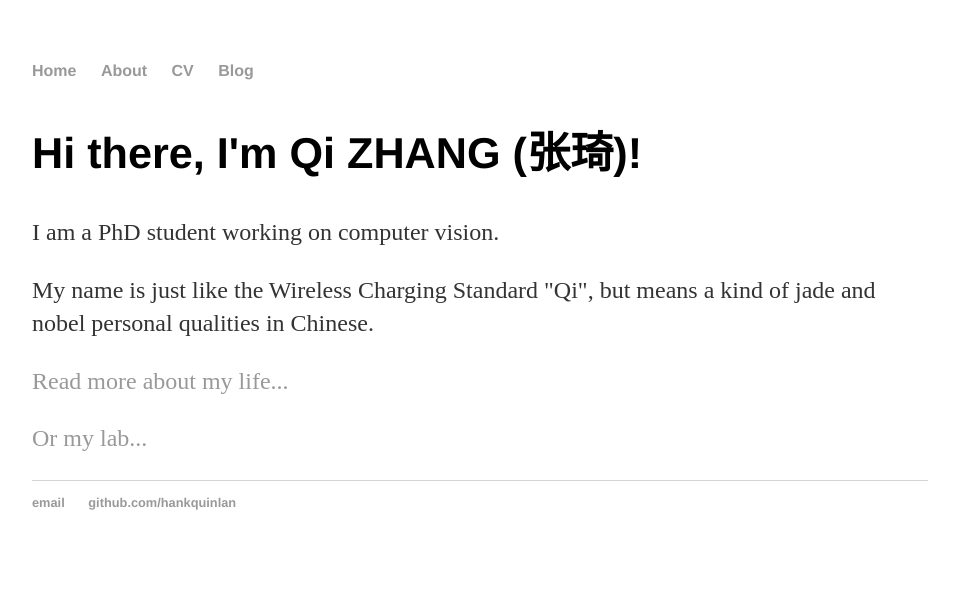
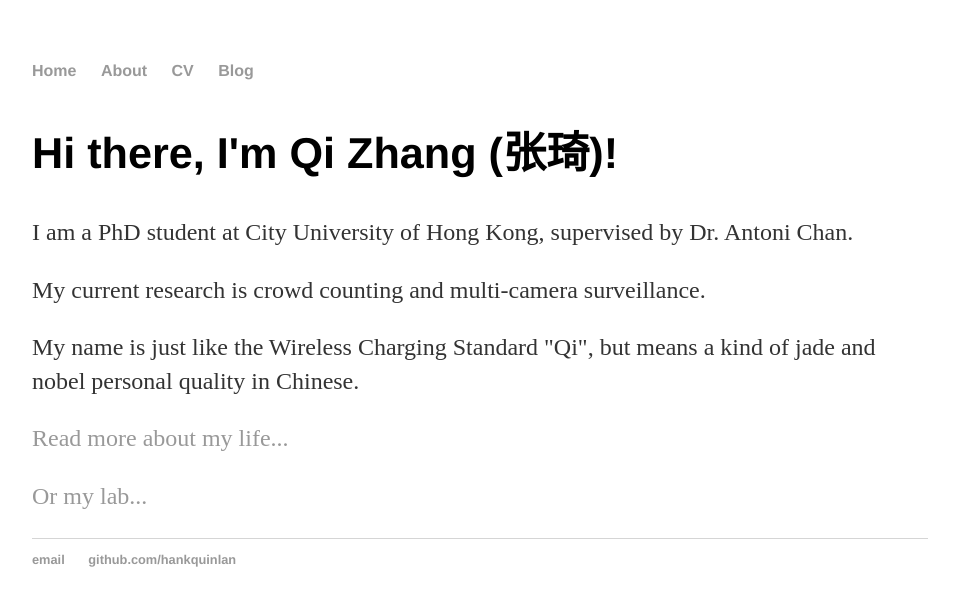
Before and after one commit to zqyq/zqyq.github.io, a Jekyll site: the page built from index.html, in a window 1280 px wide. Shown: the top 606 px of the page, without its empty margins (160-1119 px from the left). Built offline with Jekyll 4.4.1, drawn with Linux system fonts in a browser that asks for light colours.

Commit message:
Update index.html

```diff
--- a/index.html
+++ b/index.html
@@ -4,11 +4,13 @@ title: qizhang's homepage
 ---
 
 		<div class="blurb">
-			<h2>Hi there, I'm Qi ZHANG (张琦)!</h2>
-			<p>I am a PhD student working on computer vision. </p>
+			<h2>Hi there, I'm Qi Zhang (张琦)!</h2>
+			<p>I am a PhD student at City University of Hong Kong, supervised by Dr. Antoni Chan. </p>
+			<p>My current research is crowd counting and multi-camera surveillance. </p>
+
 			<p>
 				My name is just like the Wireless Charging Standard "Qi",
-					but means a kind of jade and nobel personal qualities in Chinese.
+					but means a kind of jade and nobel personal quality in Chinese.
 			</p>
 			<p>
 					<a href="/about">Read more about my life...</a>
```
